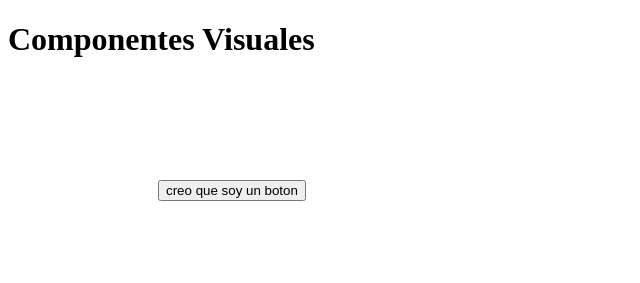
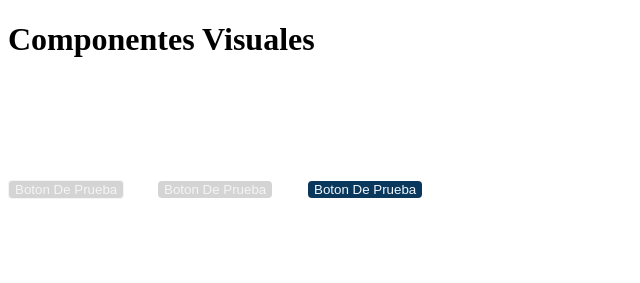
Before and after one commit to mario1029/Componentes-Visuales, a plain HTML site: page index.html in a window 1280 px wide. Shown: the whole page, without its empty margins (0-640 px from the left). Drawn offline with Linux system fonts and the light colour scheme.

Commit message:
Botones
Version pre final

```diff
--- a/button/Button.js
+++ b/button/Button.js
@@ -2,12 +2,35 @@ import VisualComponent from "../VisualComponent.js";
 
 class Button extends VisualComponent {
 
-    constructor() {
+    constructor(tipo){
         super();
         this.button = document.createElement('button');
-        this.button.innerHTML = 'creo que soy un boton';
         this.wrapper.appendChild(this.button);
+        this.button.className =verificar(tipo)? tipo:'ButtonBasic';// Basic estara por defecto
     }
+
+    setText(texto){
+        this.button.innerText=texto;
+    }
+
+    setOnclikEvent(event){
+        this.button.addEventListener("click",event);
+    }
+
+    setMouseOver(event){
+        this.button.addEventListener("mouseover",event);
+    }
+
+    setDisabled(valor){
+        this.button.setAttribute("disabled",valor)
+    }
+
+}
+
+//verificar si es uno de los tipos exitentes
+function verificar(params) {
+    if(params==="ButtonBig"||params==="ButtonBasic"||params==="ButtonMargen")
+        return true;
 }
 
 export default Button;
--- /dev/null
+++ b/css/button.css
@@ -0,0 +1,76 @@
+:root{
+    --button-color-1: rgb(10, 55, 92);
+    --button-color-2:white;
+    --font-color-1:aliceblue;
+    --font-color-2:blue;
+}
+
+/*Para que no afecte a los botones que no sean del componente*/
+button.ButtonBig,button.ButtonBasic,button.ButtonMargen{
+    /*para tomar los valores del div, pero no me gusta como queda
+    width: inherit;
+    height: inherit; */
+    border-radius: 4px;
+    text-transform: capitalize;
+    transition: 1.25s;
+}
+
+/*ButtonBasic*/
+
+.ButtonBasic{
+    background: var(--button-color-1);
+    border:0px solid;
+    color: var(--font-color-1);/*hacer que esto cambie en el js, para tener diversos estilos*/
+}
+
+.ButtonBasic:hover{
+    opacity: 0.85;
+}
+
+.ButtonBasic:active{
+    opacity: 0.4;
+}
+
+/*ButtonMargen*/
+
+.ButtonMargen{
+    background: var(--button-color-2);
+    border: 1px solid;
+    color: var(--font-color-2);/*hacer que esto cambie en el js, para tener diversos estilos*/
+}
+
+.ButtonMargen:hover{
+    color: var(--button-color-2);
+    background: var(--font-color-2);
+}
+
+.ButtonMargen:active{
+    opacity: 0.65;
+}
+
+/*ButtonBig*/
+
+.ButtonBig{
+    background: var(--button-color-1);
+    border:0px solid;
+    color: var(--font-color-1);/*hacer que esto cambie en el js, para tener diversos estilos*/
+    box-shadow: 1px 1px 3px 2px black;
+}
+
+.ButtonBig:hover{
+    transform: scale(1.2);
+}
+
+.ButtonBig:active{
+    opacity: 0.65;
+    box-shadow: none;
+}
+
+/*Disabled*/
+button:disabled{
+    pointer-events: none;
+    cursor: not-allowed;
+    color:whitesmoke;
+    background-color: rgb(212, 212, 212);
+    box-shadow: none;
+}
--- a/index.html
+++ b/index.html
@@ -8,5 +8,6 @@
 <body>
   <h1>Componentes Visuales</h1>
   <script type="module" src="./prueba.js"></script>
+  <link rel="stylesheet" href="./css/button.css">
 </body>
 </html>
--- a/prueba.js
+++ b/prueba.js
@@ -1,10 +1,35 @@
 import Button from "./button/button.js";
 
-var button = new Button();
+var button = new Button('ButtonMargen');
+var button2 = new Button('ButtonBig');
+var button3= new Button();
 
 button.draw();
-button.setPosition(150, 100);
+button.setPosition(0, 100);
 console.log(button.position);
 button.setDimension(200, 100);
 console.log(button.dimension);
+button.setText("boton de prueba");
+button.setMouseOver(()=>{
+    console.log("hola");
+})
+button.setDisabled("true");
 button.appendBody();
+
+button2.draw();
+button2.setPosition(150, 0);
+console.log(button.position);
+button2.setDimension(200, 100);
+console.log(button.dimension);
+button2.setText("boton de prueba");
+//button2.setDisabled("true");
+button2.appendBody();
+
+button3.draw();
+button3.setPosition(300, -100);
+console.log(button.position);
+button3.setDimension(200, 100);
+console.log(button.dimension);
+button3.setText("boton de prueba");
+button2.setDisabled("true");
+button3.appendBody();
```
